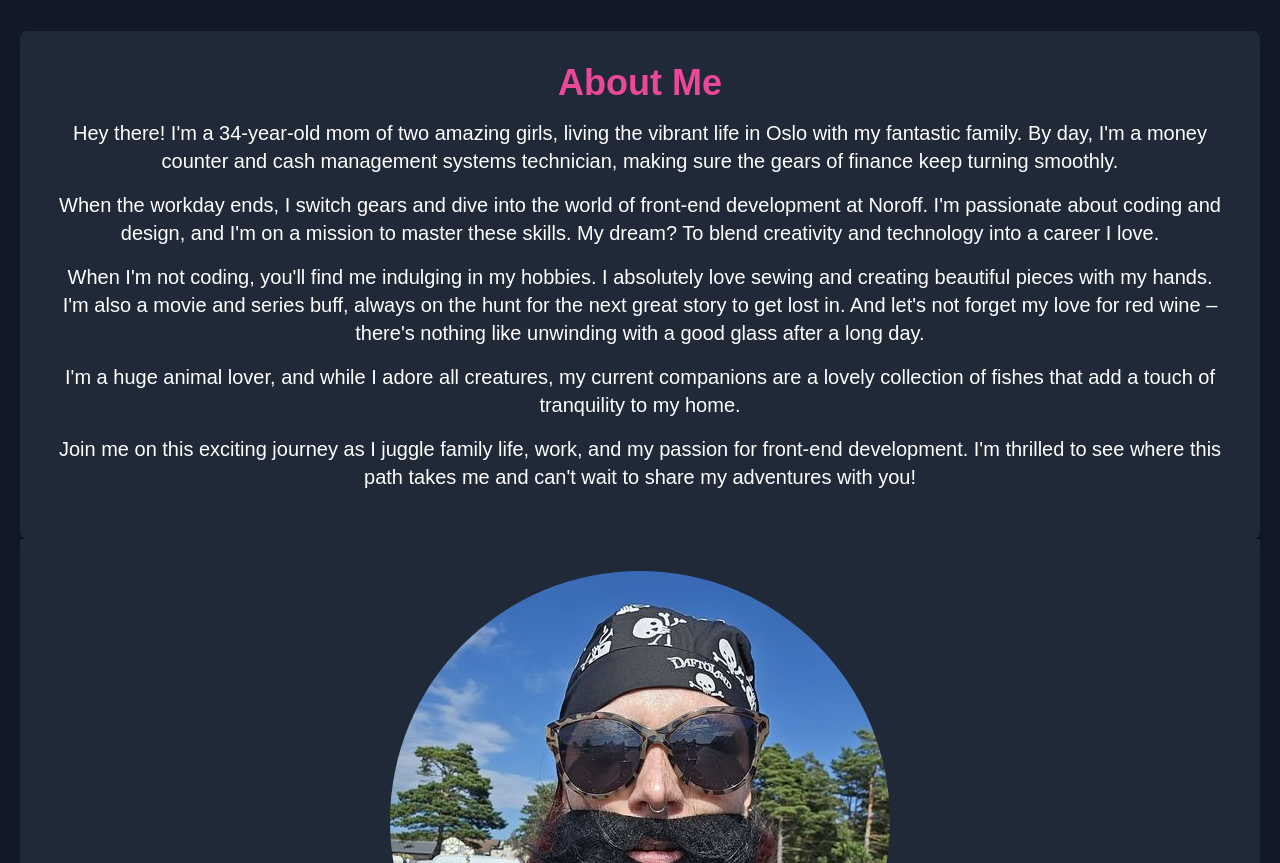
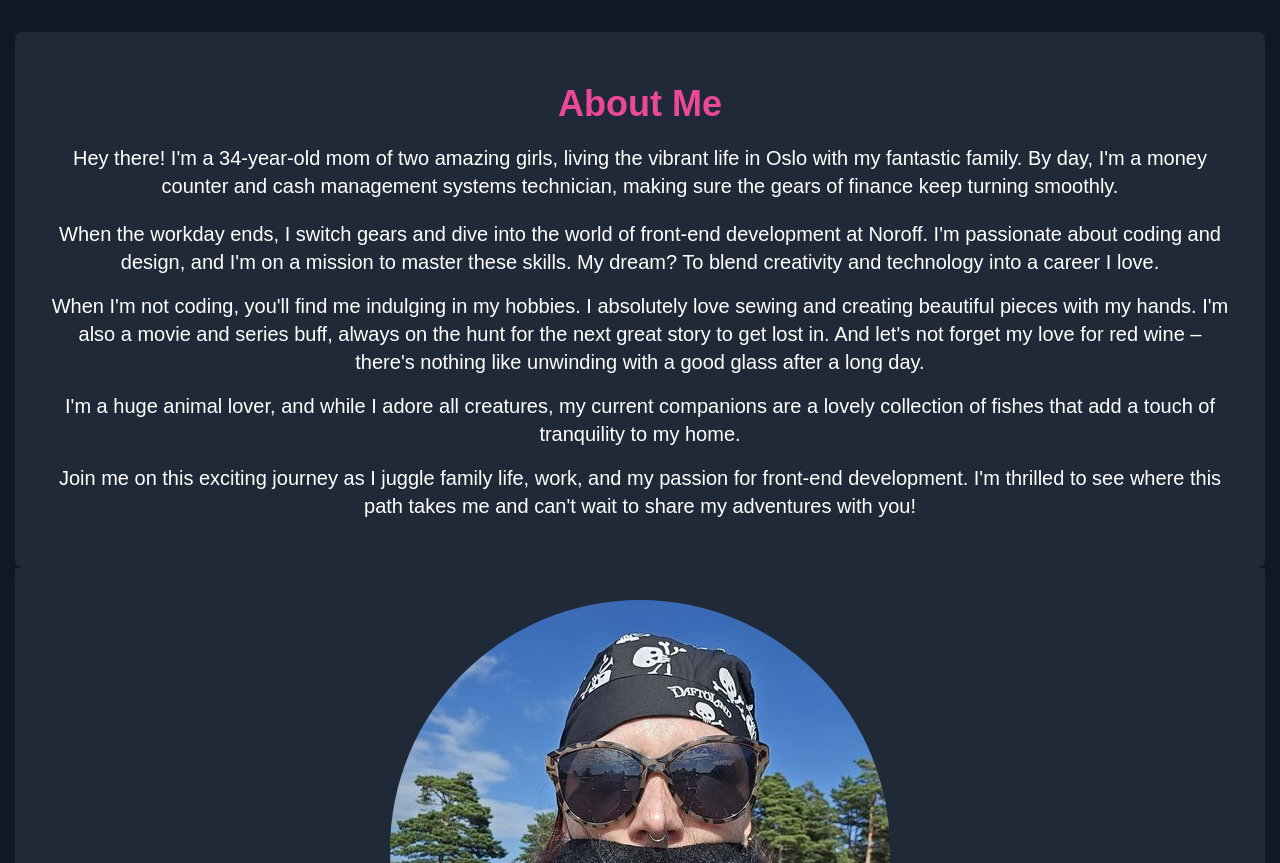
Before and after one commit to MiaTexnes/Portfolio-1, a website: page about.html in a window 1280 px wide. Shown: the part 896-1759 px from the top of the page. Drawn offline with nearby package versions, Linux system fonts and the light colour scheme; no server answers.

Commit message:
small changes all over

```diff
--- a/about.html
+++ b/about.html
@@ -91,8 +91,8 @@
 
         <main class="container mx-auto py-8 flex-grow">
             <section class="bg-gray-800 p-8 rounded-lg shadow-lg text-center">
-                <h1 class="text-4xl font-bold mb-4 text-pink-500">About Me</h1>
-                <p class="text-xl mb-4">
+                <h1 class="text-4xl font-bold mb-4 text-pink-500 my-5">About Me</h1>
+                <p class="text-xl my-5">
                     Hey there! I'm a 34-year-old mom of two amazing girls,
                     living the vibrant life in Oslo with my fantastic family. By
                     day, I'm a money counter and cash management systems
--- a/css/styles.css
+++ b/css/styles.css
@@ -3,7 +3,7 @@ body {
     font-family: Arial, sans-serif;
     background-color: #f0f0f0;
     margin: 0;
-    padding: 20px;
+    padding: 15px;
     display: flex;
     flex-direction: column;
     min-height: 100vh;
```
